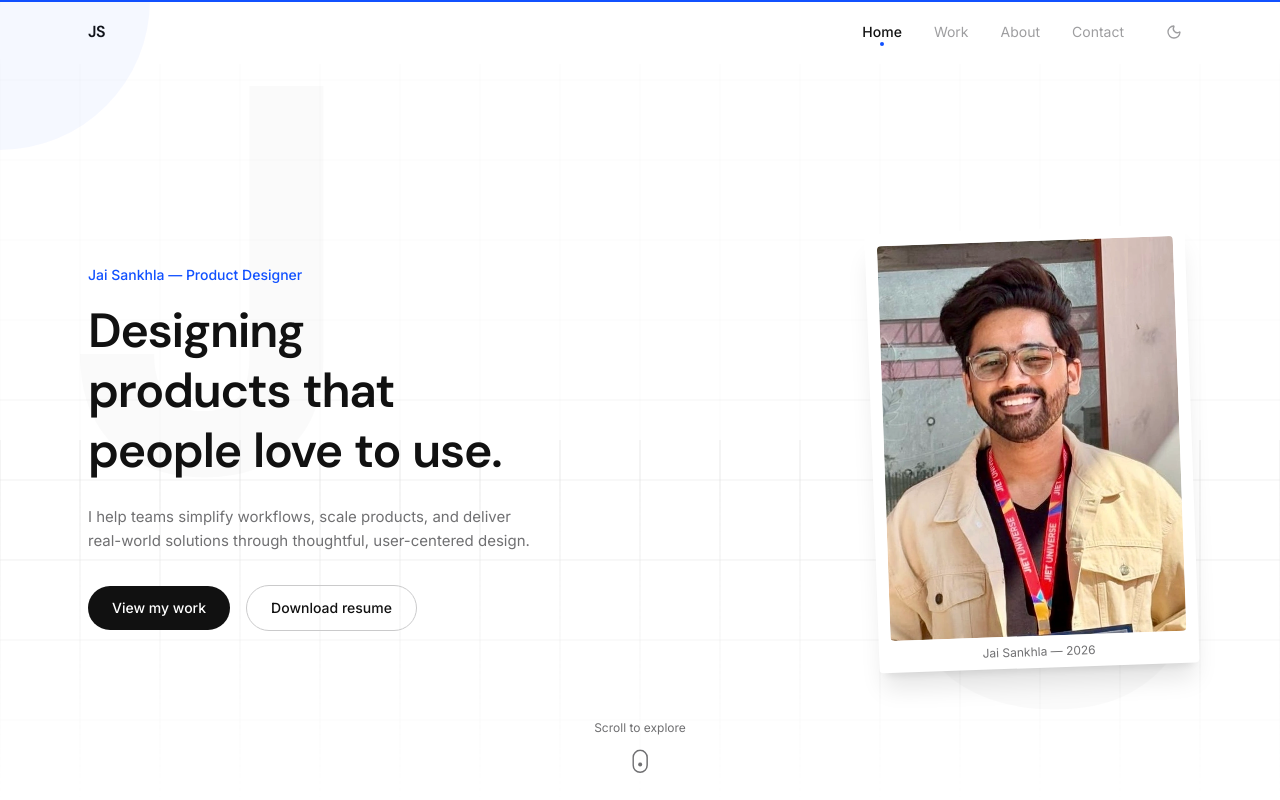
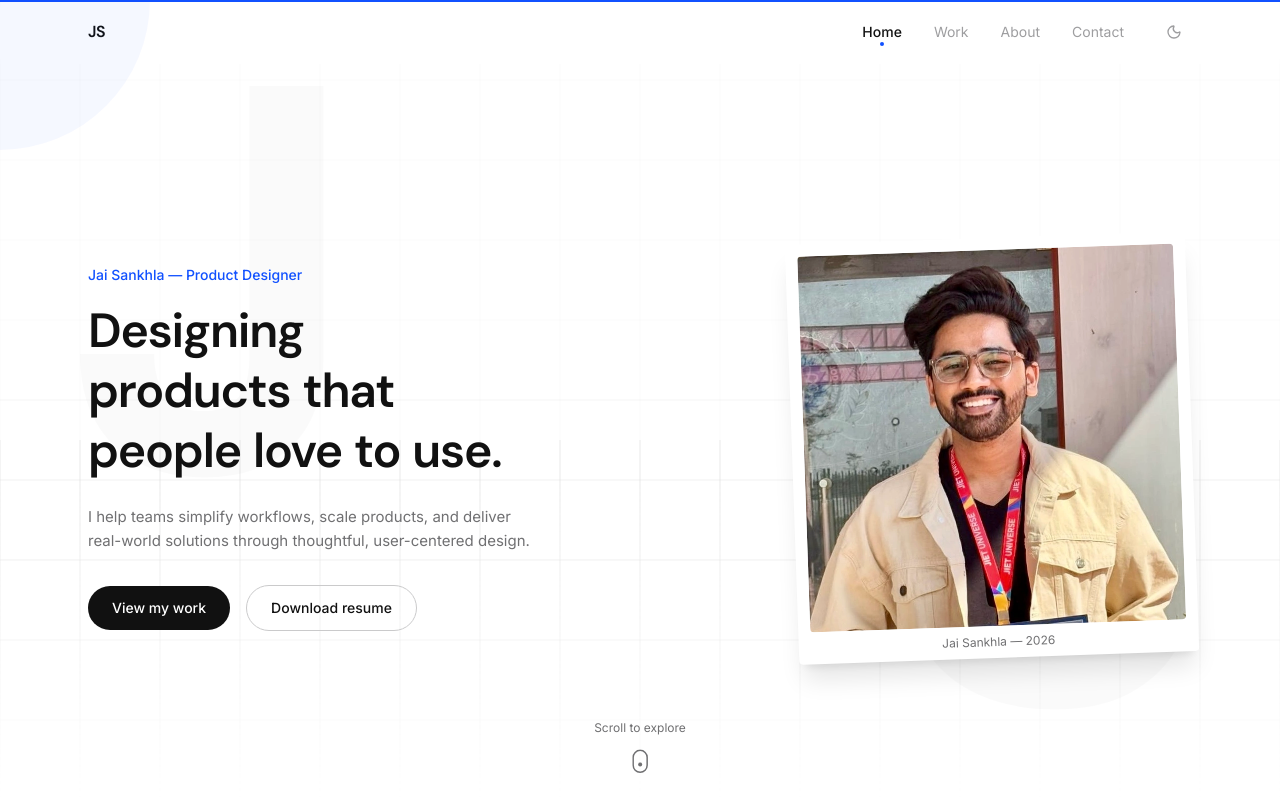
Before and after one commit to Jai-Sankhla/portfolio-website, a Next.js app: page / in a window 1280 px wide. Shown: the top 800 px of the page. Built offline with nearby package versions, Linux system fonts and the light colour scheme.

Commit message:
fix: enlarge hero polaroid to square; revert about gallery

```diff
--- a/src/app/about/page.tsx
+++ b/src/app/about/page.tsx
@@ -82,16 +82,16 @@ export default function About() {
           </div>
         </div>
 
-        <div className="grid grid-cols-2 gap-6 mb-12">
+        <div className="grid grid-cols-3 gap-4 mb-12">
           {["about-1", "about-3", "about-4"].map((img, i) => (
             <ScrollReveal key={img} delay={0.3 + i * 0.05}>
-              <div className="relative aspect-square rounded-xl overflow-hidden bg-[#f5f5f5] dark:bg-[#151515]">
+              <div className="relative aspect-[4/3] rounded-xl overflow-hidden bg-[#f5f5f5] dark:bg-[#151515]">
                 <Image
                   src={`/images/${img}.jpeg`}
                   alt=""
                   fill
                   className="object-cover"
-                  sizes="50vw"
+                  sizes="33vw"
                   placeholder="blur"
                   blurDataURL={BLUR_DATA_URL}
                 />
--- a/src/components/HeroSection.tsx
+++ b/src/components/HeroSection.tsx
@@ -88,13 +88,13 @@ export default function HeroSection() {
           </motion.div>
 
           <div className="flex justify-center md:justify-end">
-            <div className="relative w-[280px] sm:w-[320px] -rotate-2 bg-white dark:bg-[#1a1a1a] p-3 pb-8 rounded-sm shadow-xl dark:shadow-[#000]/30">
-              <div className="aspect-[3/4] w-full overflow-hidden rounded-sm bg-[#f5f5f5] dark:bg-[#151515]">
+            <div className="relative w-[320px] sm:w-[400px] -rotate-2 bg-white dark:bg-[#1a1a1a] p-3 pb-8 rounded-sm shadow-xl dark:shadow-[#000]/30">
+              <div className="aspect-square w-full overflow-hidden rounded-sm bg-[#f5f5f5] dark:bg-[#151515]">
                 <Image
                   src="/images/avatar.jpg"
                   alt={site.name}
-                  width={320}
-                  height={427}
+                  width={400}
+                  height={400}
                   className="w-full h-full object-cover"
                   placeholder="blur"
                   blurDataURL={BLUR_DATA_URL}
```
